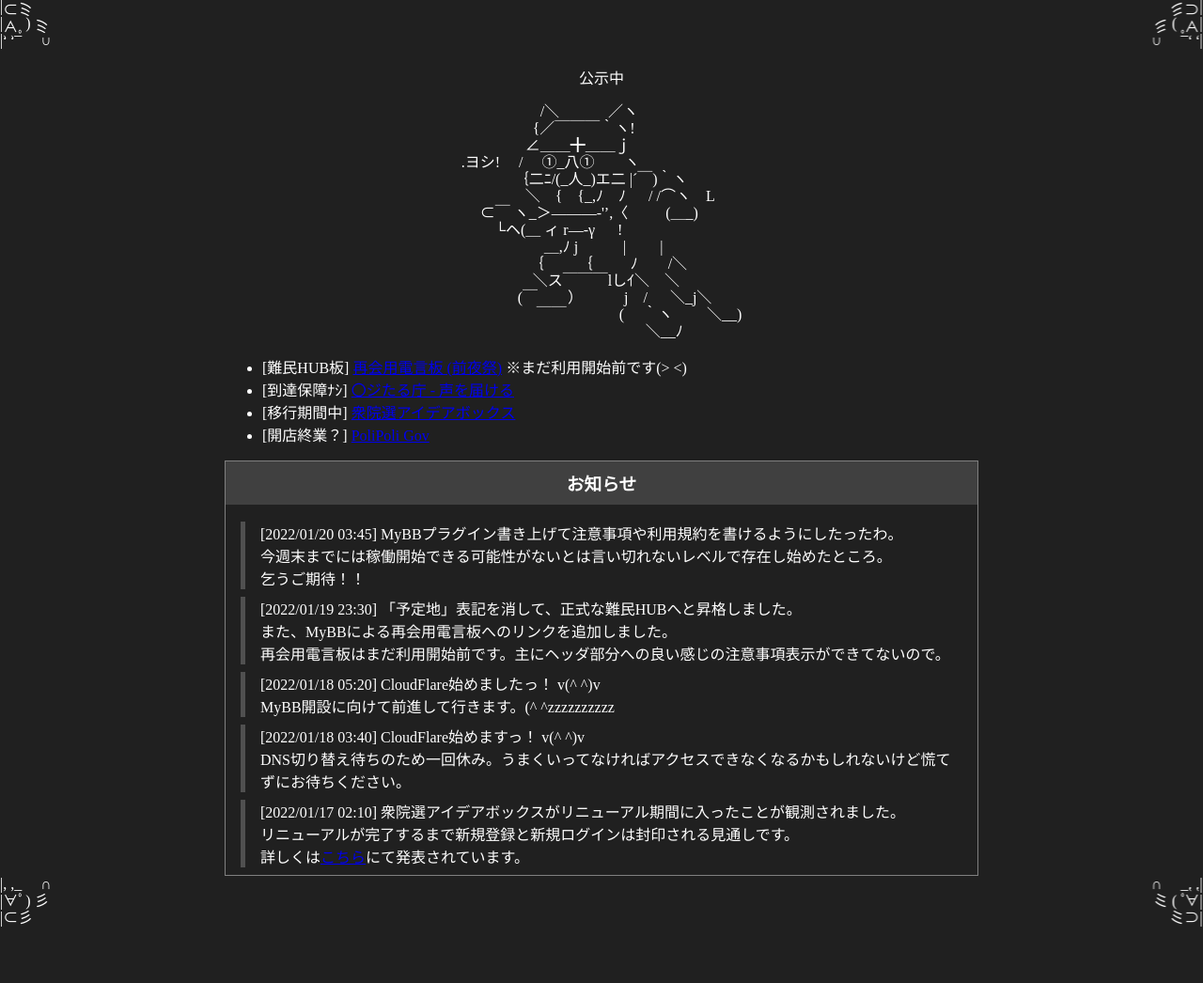
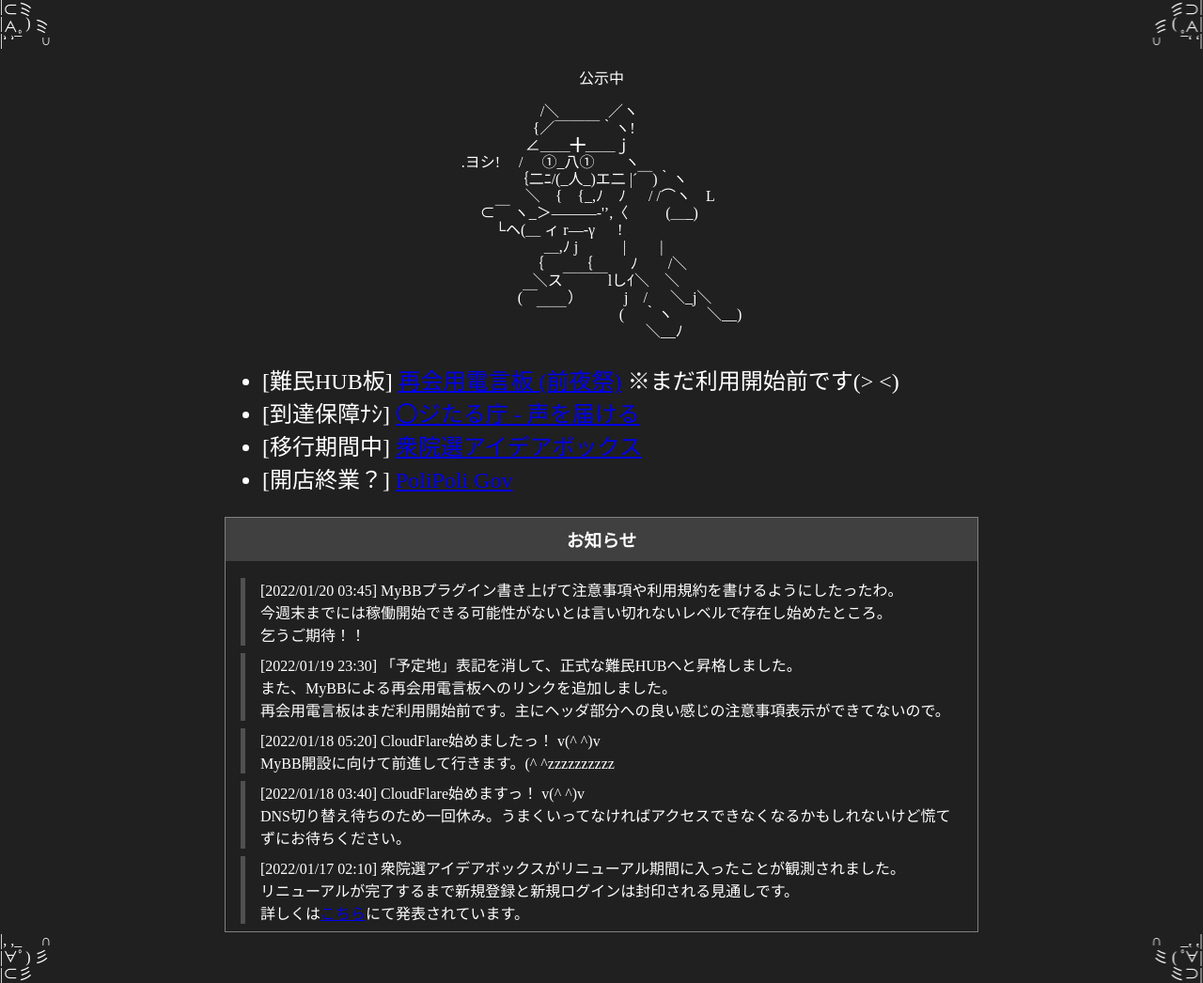
Before and after one commit to gitneet/ideabox-hub-pages, a plain HTML site: page index.html in a window 1280 px wide. Shown: the whole page at 94% size. Before the commit the page ends 986 px from the top, so only its background shows below. Drawn offline with Linux system fonts and the light colour scheme; a web font is replaced by a local one.

Commit message:
リンクの文字サイズを1.5倍にした。

```diff
--- a/index.html
+++ b/index.html
@@ -105,6 +105,10 @@ div {
   transform: rotateY(180deg);
 }
 
+ul.links {
+  font-size: 150%;
+}
+
 .center {
   display: block;
   width: 100%;
@@ -138,7 +142,7 @@ div {
 　 　 　 (￣　　） 　 　 j　/ 　 ＼_j＼
 　　　　　￣￣　　 　 (　 ｀ヽ　　 ＼__)
 　　　　　　　　　　　　 ＼__ﾉ</div></div>
-        <ul>
+        <ul class="links">
           <li>[難民HUB板] <a href="https://saikai.ideabox.to/mybb/">再会用電言板 (前夜祭)</a> ※まだ利用開始前です(> <)</li>
           <li>[到達保障ﾅｼ] <a href="https://www.digital.go.jp/get-involved">〇ジたる庁 - 声を届ける</a></li>
           <li>[移行期間中] <a href="https://senkyo-ideabox.automation.jp/">衆院選アイデアボックス</a></li>
```
